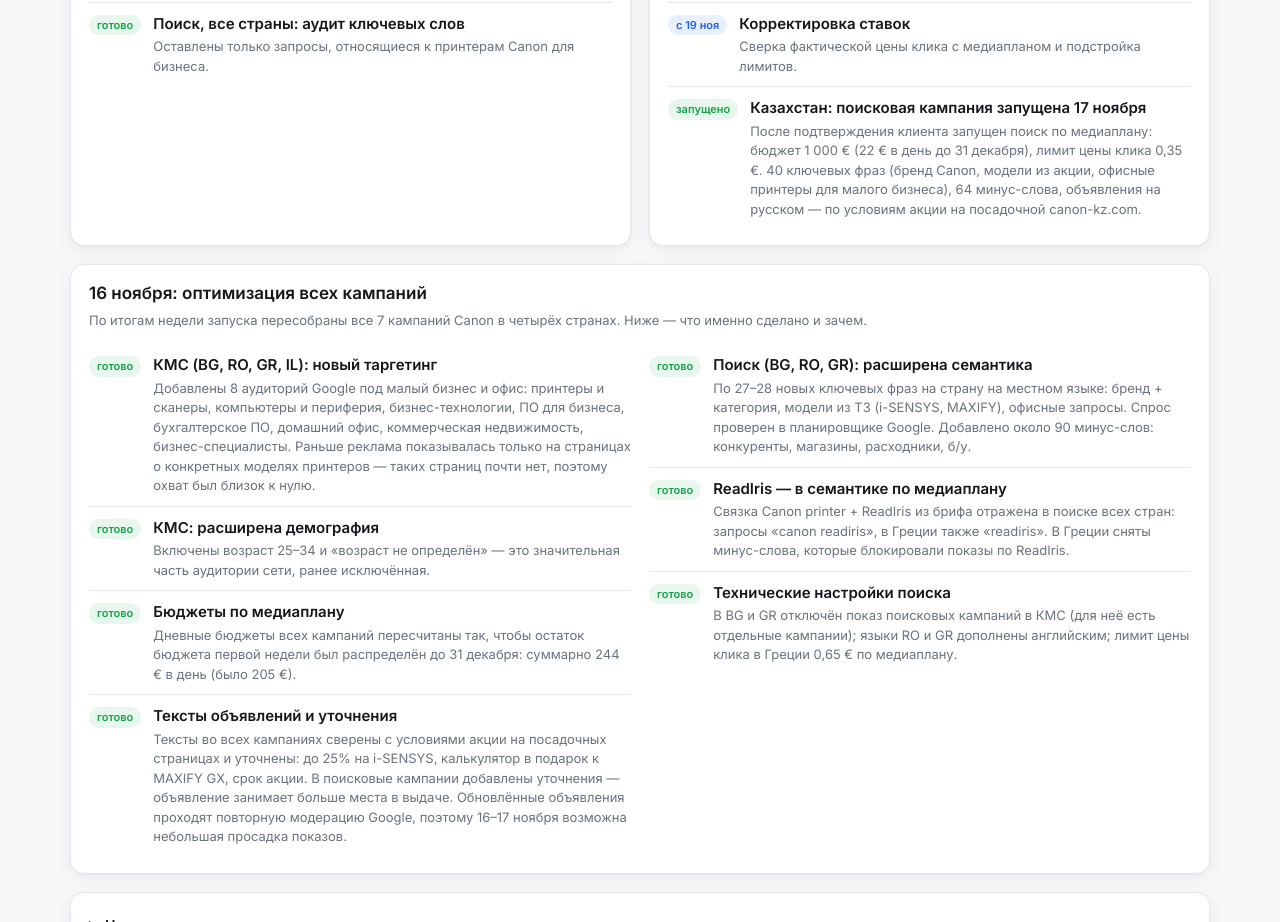
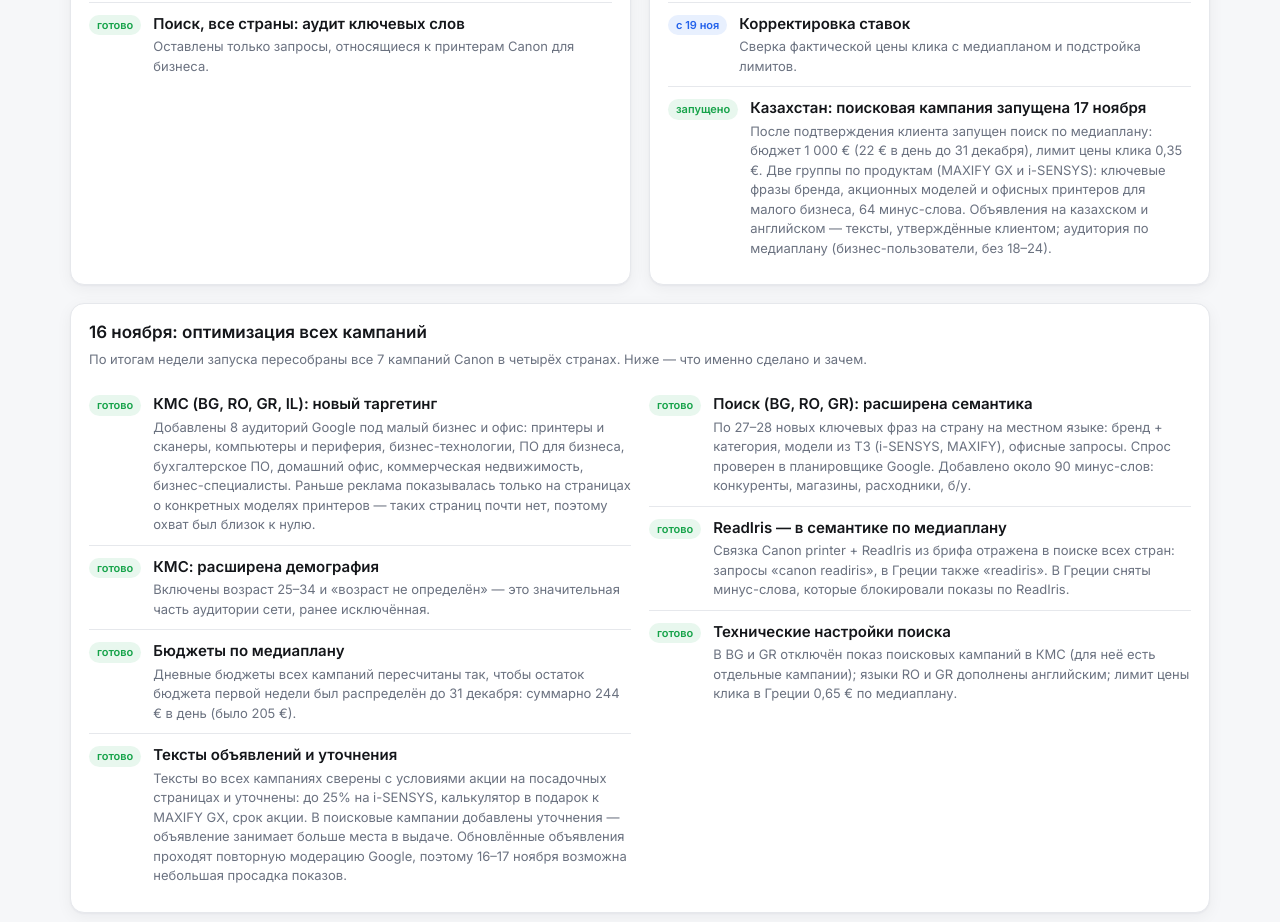
Before and after one commit to AlexsanderMakh/canon-report, a plain HTML site: page index.html in a window 1280 px wide. Shown: the part 2060-2982 px from the top of the page. Drawn offline with Linux system fonts and the light colour scheme.

Commit message:
Отчёт: KZ — объявления на казахском и английском, без 18–24
Co-Authored-By: Claude Opus 5.5 <noreply@anthropic.com>
Claude-Session: https://claude.ai/code/session_01BTETf1qYBpyM5Z6b1EXRye

```diff
--- a/index.html
+++ b/index.html
@@ -175,7 +175,7 @@ footer{color:var(--muted);font-size:12px;margin-top:26px;text-align:center}
         <li><span class="pill info">17–18 ноя</span><div><b>Контроль открутки КМС</b><div class="d">Проверяем, что медийные кампании набирают показы по новым аудиториям; при нехватке охвата — дополнительная группа с тематическим таргетингом.</div></div></li>
         <li><span class="pill info">17–18 ноя</span><div><b>Чистка поисковых запросов</b><div class="d">Ежедневный разбор отчёта «Поисковые фразы» по новым ключам, дополнение минус-слов.</div></div></li>
         <li><span class="pill info">с 19 ноя</span><div><b>Корректировка ставок</b><div class="d">Сверка фактической цены клика с медиапланом и подстройка лимитов.</div></div></li>
-        <li><span class="pill ok">запущено</span><div><b>Казахстан: поисковая кампания запущена 17 ноября</b><div class="d">После подтверждения клиента запущен поиск по медиаплану: бюджет 1 000 € (22 € в день до 31 декабря), лимит цены клика 0,35 €. 40 ключевых фраз (бренд Canon, модели из акции, офисные принтеры для малого бизнеса), 64 минус-слова, объявления на русском — по условиям акции на посадочной canon-kz.com.</div></div></li>
+        <li><span class="pill ok">запущено</span><div><b>Казахстан: поисковая кампания запущена 17 ноября</b><div class="d">После подтверждения клиента запущен поиск по медиаплану: бюджет 1 000 € (22 € в день до 31 декабря), лимит цены клика 0,35 €. Две группы по продуктам (MAXIFY GX и i-SENSYS): ключевые фразы бренда, акционных моделей и офисных принтеров для малого бизнеса, 64 минус-слова. Объявления на казахском и английском — тексты, утверждённые клиентом; аудитория по медиаплану (бизнес-пользователи, без 18–24).</div></div></li>
       </ul>
     </div>
   </div>
```
